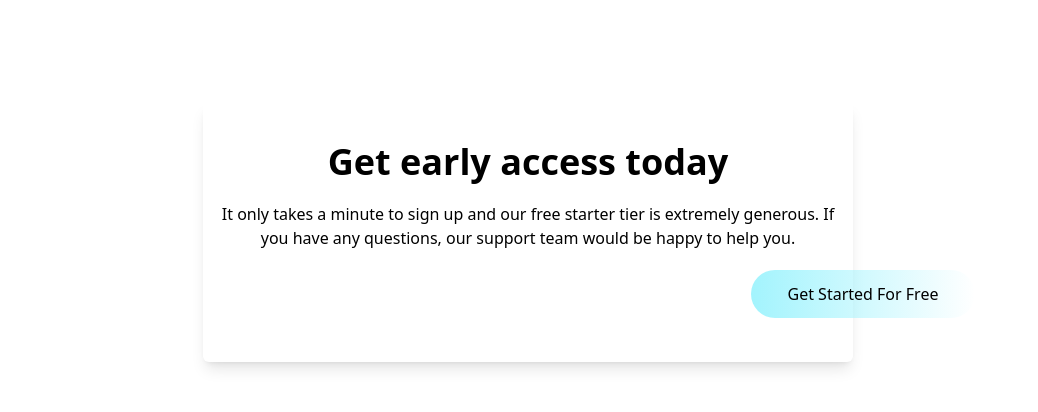
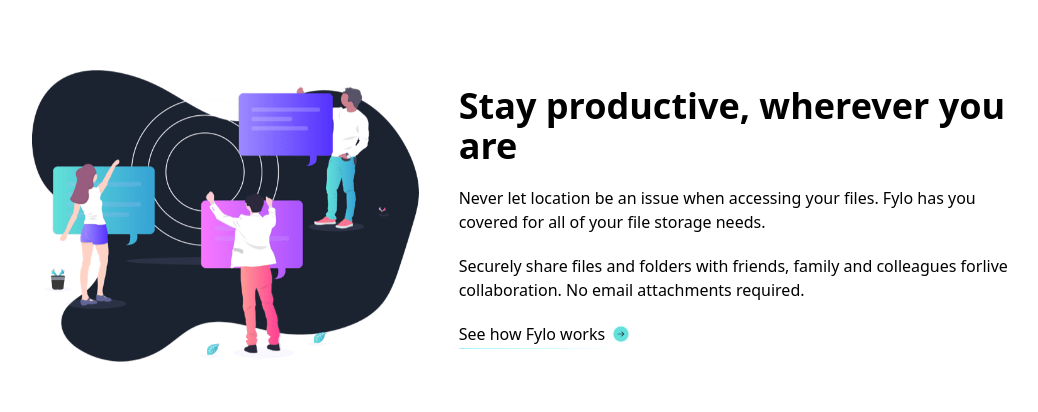
Before and after one commit to MauriceMumbere/Fylo-dark-theme-landing-page-master, a Nuxt app: page / in a window 1280 px wide. Shown: the part 1875-2287 px from the top of the page, without its empty margins (112-1150 px from the left). Built offline with nearby package versions, Linux system fonts and the light colour scheme.

Commit message:
feat(ProductiveSection): create component

```diff
--- /dev/null
+++ b/components/ProductiveSection.vue
@@ -0,0 +1,30 @@
+<template>
+  <section
+    class="px-[2rem] py-[10rem] flex flex-col md:flex-row items-center gap-10"
+  >
+    <div>
+      <img src="../public/images/illustration-stay-productive.png" alt="" />
+    </div>
+    <div class="space-y-5">
+      <h2 class="font-bold text-lg md:text-4xl text-center md:text-left">
+        Stay productive, wherever you are
+      </h2>
+      <p>
+        Never let location be an issue when accessing your files. Fylo has you
+        covered for all of your file storage needs.
+      </p>
+      <p>
+        Securely share files and folders with friends, family and colleagues
+        forlive collaboration. No email attachments required.
+      </p>
+
+      <a
+        href="#"
+        class="flex items-center gap-1.5 relative after:absolute after:h-[1px] after:bg-gradient-to-l after:from-Teal-200 after:to-cyan-200 after:w-40 after:top-6.5"
+      >
+        <span>See how Fylo works</span>
+        <img class="h-5" src="../public/images/icon-arrow.svg" alt="" />
+      </a>
+    </div>
+  </section>
+</template>
```
